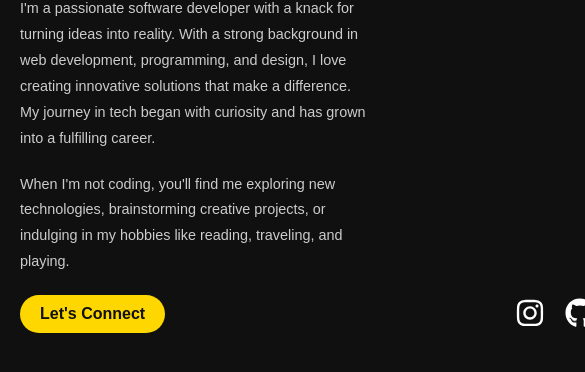
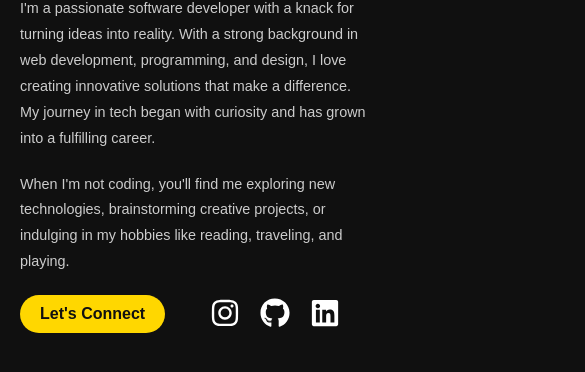
Before and after one commit to Vishalk1402/Vk-project-port, a React (Create React App) app: page / in a window 390 px wide. Shown: the part 2514-2886 px from the top of the page, 585 px wide, since content can reach past the window. Built offline with nearby package versions, Linux system fonts and the light colour scheme.

Commit message:
Update About.css

```diff
--- a/src/style/About.css
+++ b/src/style/About.css
@@ -133,3 +133,9 @@ body {
   color: #ffd700;
   transform: scale(1.2);
 }
+ @media (max-width: 768px) {
+ .social-icons {
+  gap: 20px;
+  padding-left: 10rem;
+}
+ }
```
